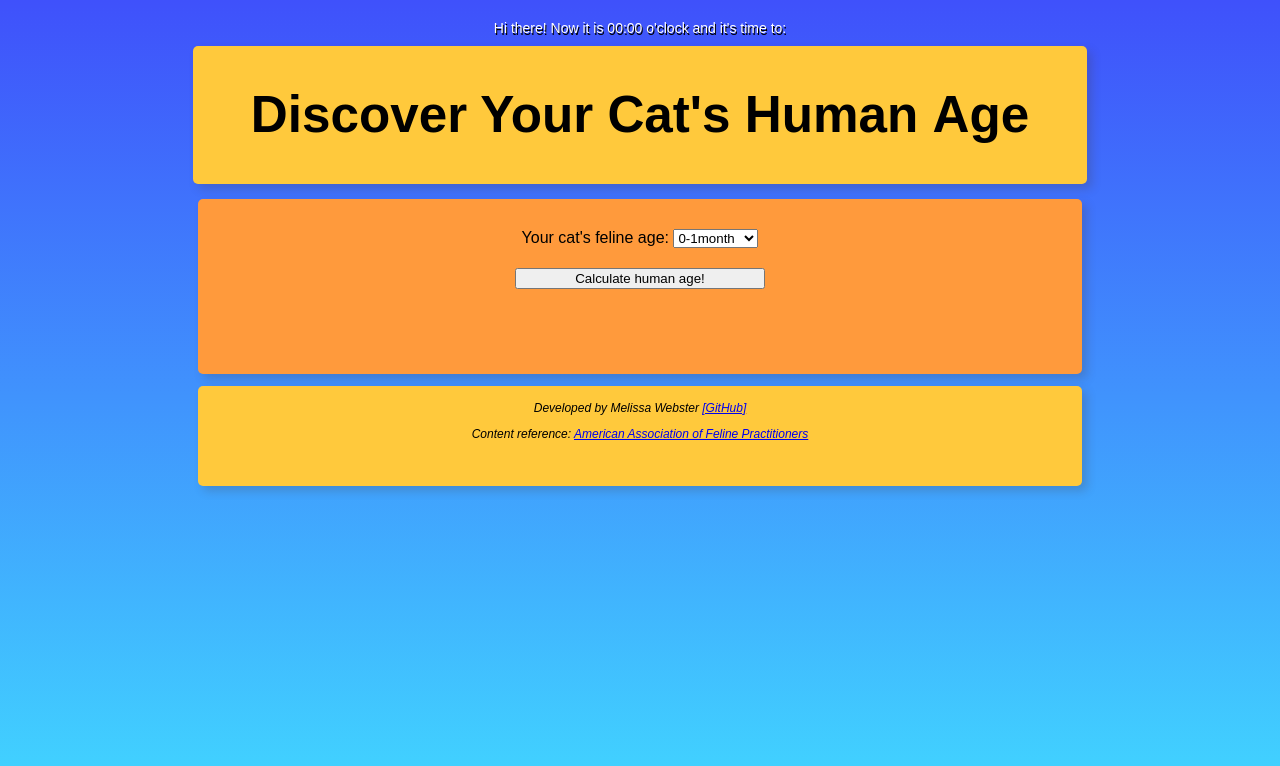
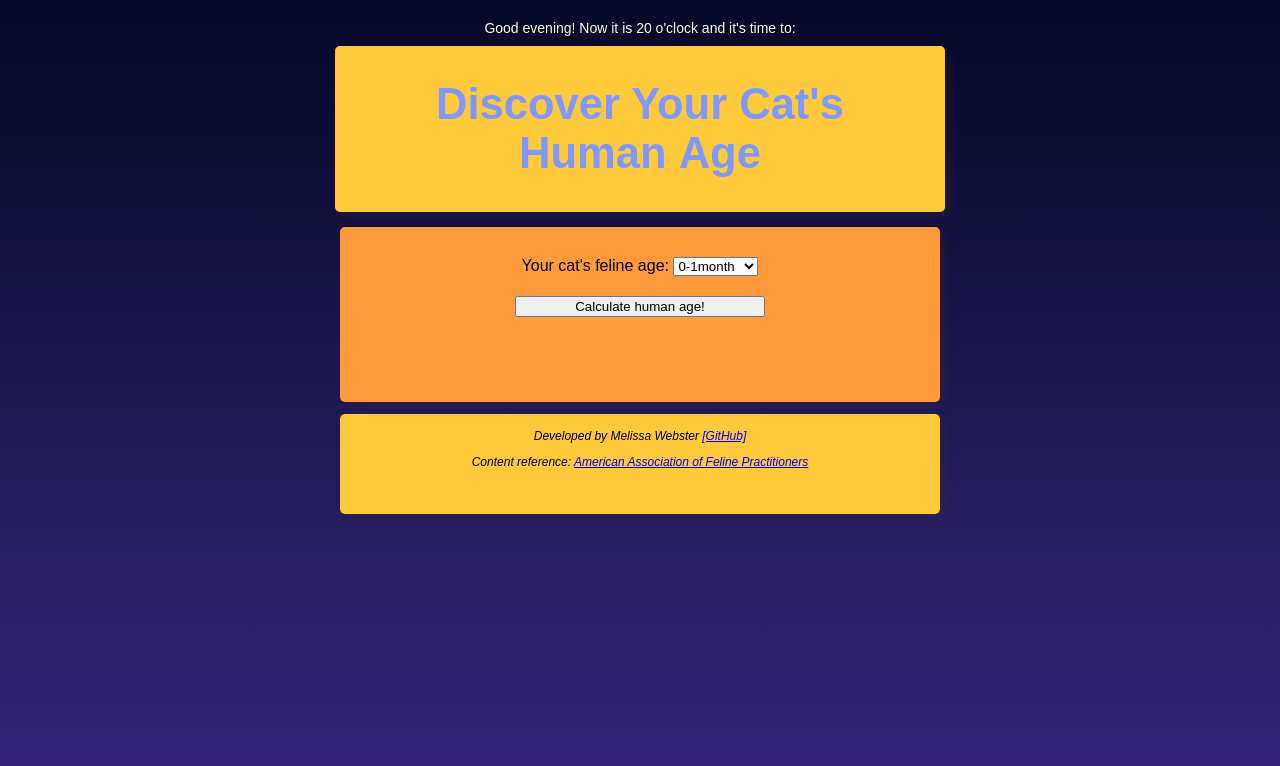
Before and after one commit to melissawebster/feline-life-stages, a plain HTML site: page index.html in a window 1280 px wide. Drawn offline with Linux system fonts and the light colour scheme.

Commit message:
updates
added .getHour() and dynamic background

```diff
--- a/index.html
+++ b/index.html
@@ -9,10 +9,8 @@
     <link rel="icon" href="img/favicon.ico">
     <script src="script.js"></script>
 </head>
-<body>
-    <p id="greetings-text">
-        Hi there! Now it is 00:00 o'clock and it's time to:
-    </div>
+<body onload="phase_day()" class="body">
+    <div id="greetings-text"></div>
 
     <header>
         <h1 id="h1">Discover Your Cat's Human&nbsp;Age</h1>
--- a/script.js
+++ b/script.js
@@ -1,3 +1,25 @@
+
+function phase_day() {
+    let body = document.querySelector('.body')
+    let msg = document.getElementById('greetings-text')
+    let date = new Date()
+    let hour = date.getHours()
+
+    if (hour >= 0 && hour < 12) {
+        body.style.background = "linear-gradient(to bottom," + '#3f51fb' + "," + '#41d6ff' + ")"
+        msg.innerHTML = `Good morning! Now it is ${hour} o'clock and it's time to:`
+
+    } else if (hour >=12 && hour < 18) {
+        body.style.background = "linear-gradient(to bottom," + '#4f52cf' + "," + '#fdceaf' + ")"
+        msg.innerHTML = `Good afternoon! Now it is ${hour} o'clock and it's time to:`
+
+    } else {
+        body.style.background = "linear-gradient(to bottom," + '#050928' + "," + '#37277e' + ")"
+        msg.innerHTML = `Good evening! Now it is ${hour} o'clock and it's time to:`
+    }
+}
+
+
 function calculate() {
     let feline_age = document.getElementById('select_feline_age')
     let result = document.getElementById('result')
--- a/style.css
+++ b/style.css
@@ -2,8 +2,7 @@ html {
     min-height: 100%;
 }
 
-body {
-    background-image: linear-gradient(#3f51fb,#41d6ff);
+.body {
     font-family: grenadine-mvb, sans-serif;
     font-style: normal;
     font-weight: 300;
@@ -20,11 +19,13 @@ body {
 
 header {
     padding: 5px;
-    font-size: 2vw;
+    font-size: 1.7vw;
+    color: #7e98fe;
     text-align: center;
     background: #ffc93c;
     border-radius: 5px;
-    width: 70%;
+    width: 75%;
+    max-width: 600px;
     height: 85%;
     margin: auto;
     box-shadow: 5px 5px 10px #47362b35;
@@ -44,7 +45,8 @@ section {
     text-align: center;
     background: #ff9a3c;
     border-radius: 5px;
-    width: 70%;
+    width: 75%;
+    max-width: 600px;
     height: 175px;
     margin: auto;
     box-shadow: 5px 5px 10px #47362b35;
@@ -67,7 +69,8 @@ footer {
     font-size: 12px;
     background: #ffc93c;
     border-radius: 5px;
-    width: 70%;
+    width: 75%;
+    max-width: 600px;
     height: 100px;
     margin: auto;
     text-align: center;
```
